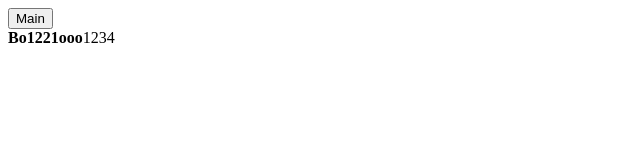
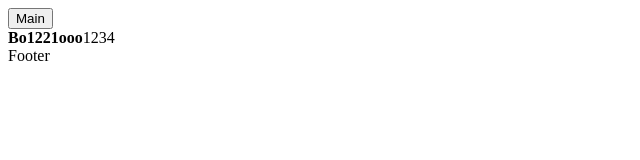
Before and after one commit to guvatara/newYa, a React app: page / in a window 1280 px wide. Shown: the top 160 px of the page, without its empty margins (0-640 px from the left). Built offline with nearby package versions, Linux system fonts and the light colour scheme; the HTML template or start-up script is replaced by a standard one.

Commit message:
add footer

```diff
--- /dev/null
+++ b/src/containers/Footer/Footer.tsx
@@ -0,0 +1,9 @@
+import React from 'react';
+
+export const Footer: React.FC = () => {
+  return (
+    <div>
+      <span>Footer</span>
+    </div>
+  );
+};
--- /dev/null
+++ b/src/containers/Footer/index.ts
@@ -0,0 +1 @@
+export * from './Footer';
--- a/src/containers/Router/Router.tsx
+++ b/src/containers/Router/Router.tsx
@@ -1,13 +1,14 @@
 import React from 'react';
 import { BrowserRouter } from 'react-router-dom';
 /* Apps  */
-import { Header, PageController } from '@containers';
+import { Header, PageController, Footer } from '@containers';
 
 export const Router: React.FC = () => {
   return (
     <BrowserRouter>
       <Header />
       <PageController />
+      <Footer />
     </BrowserRouter>
   );
 };
--- a/src/containers/index.ts
+++ b/src/containers/index.ts
@@ -1,4 +1,5 @@
 export * from './Header';
+export * from './Footer';
 export * from './Navigation';
 export * from './Router';
 export * from './PageControler';
```
